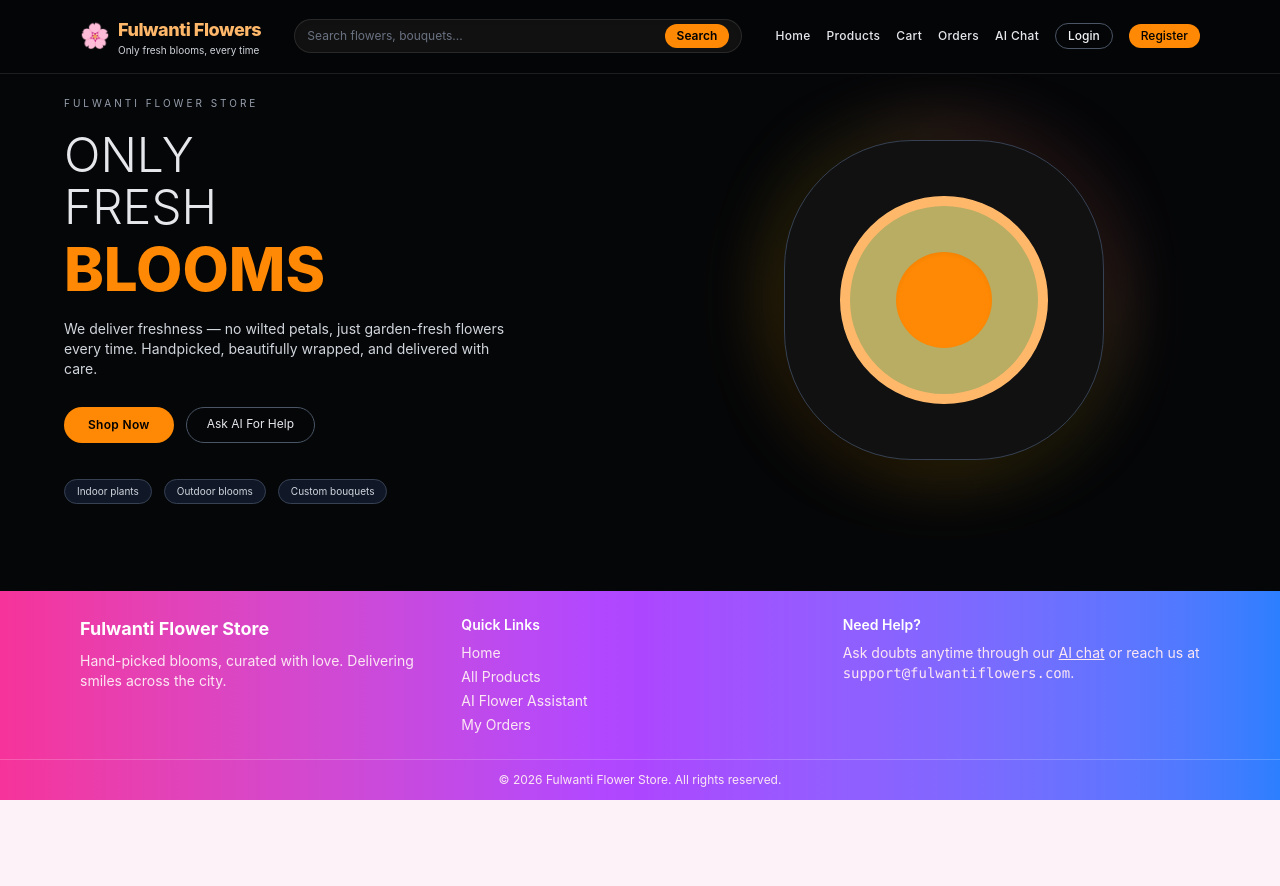
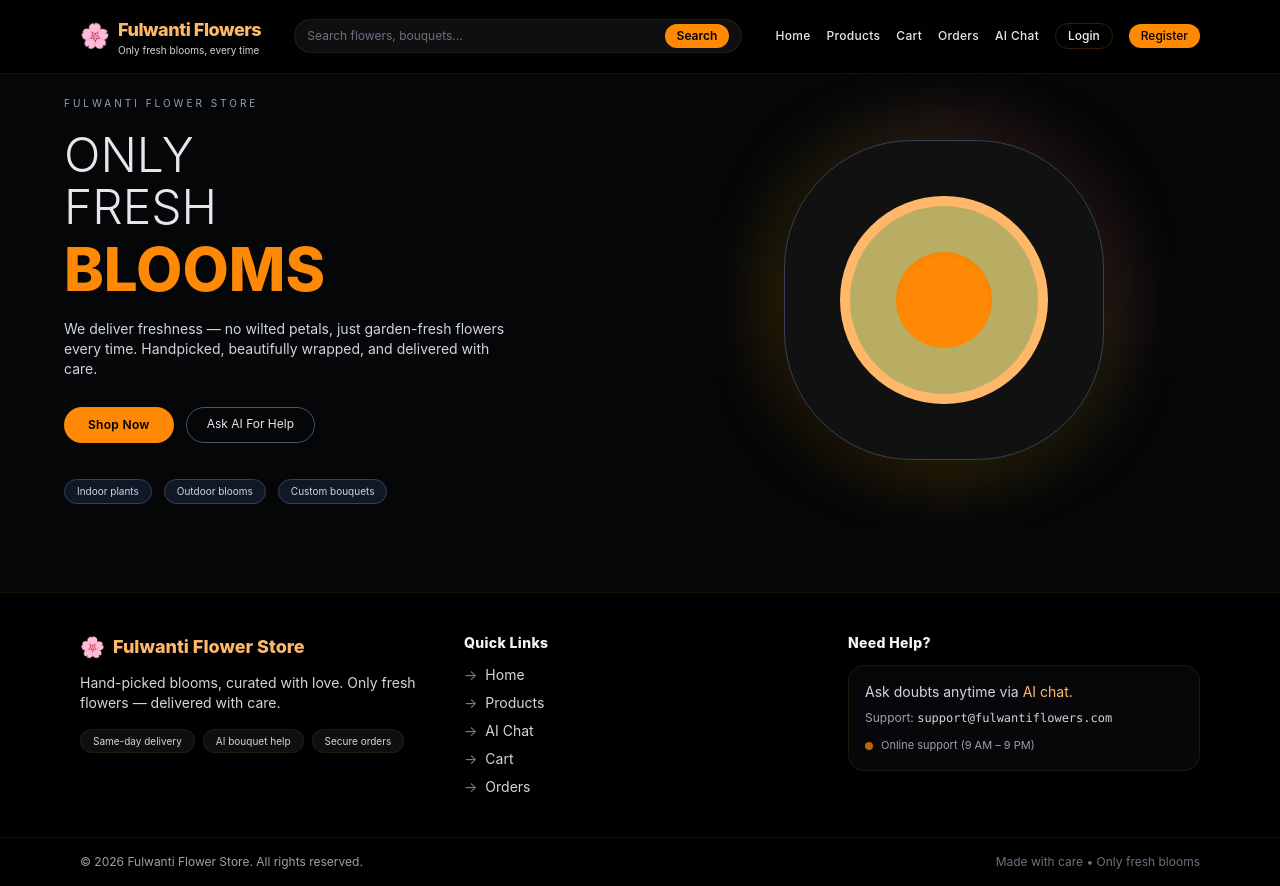
Before and after one commit to ShraddhaMulekar/Fulwanti_flower_store, a React app in the folder frontend/: page / in a window 1280 px wide. Before the commit the page ends 800 px from the top, so only its background shows below. Built offline with nearby package versions, Linux system fonts and the light colour scheme; the HTML template or start-up script is replaced by a standard one.

Commit message:
change css

```diff
--- a/frontend/src/components/Footer.jsx
+++ b/frontend/src/components/Footer.jsx
@@ -5,59 +5,113 @@ const Footer = () => {
   const year = new Date().getFullYear();
 
   return (
-    <footer className="bg-gradient-to-r from-pink-500 via-purple-500 to-blue-500 text-white mt-8">
-      <div className="max-w-6xl mx-auto px-4 py-6 grid grid-cols-1 sm:grid-cols-3 gap-6 text-sm">
+    <footer className="mt-10 border-t border-orange-400/10 bg-black text-white">
+      <div className="max-w-6xl mx-auto px-4 py-10 grid grid-cols-1 md:grid-cols-3 gap-8 text-sm animate-fade-up">
         <div>
-          <h3 className="font-bold text-lg mb-2">Fulwanti Flower Store</h3>
-          <p className="text-pink-100">
-            Hand-picked blooms, curated with love. Delivering smiles across the
-            city.
+          <div className="flex items-center gap-2">
+            <span className="text-xl">🌸</span>
+            <h3 className="font-extrabold text-lg text-orange-300">
+              Fulwanti Flower Store
+            </h3>
+          </div>
+          <p className="mt-3 text-gray-300">
+            Hand-picked blooms, curated with love. Only fresh flowers — delivered
+            with care.
           </p>
+          <div className="mt-4 flex flex-wrap gap-2 text-[10px] text-gray-300">
+            <span className="px-3 py-1 rounded-full bg-[#0f0f0f] border border-orange-400/10 hover:border-orange-400/30 transition-colors">
+              Same-day delivery
+            </span>
+            <span className="px-3 py-1 rounded-full bg-[#0f0f0f] border border-orange-400/10 hover:border-orange-400/30 transition-colors">
+              AI bouquet help
+            </span>
+            <span className="px-3 py-1 rounded-full bg-[#0f0f0f] border border-orange-400/10 hover:border-orange-400/30 transition-colors">
+              Secure orders
+            </span>
+          </div>
         </div>
 
         <div>
-          <h4 className="font-semibold mb-2">Quick Links</h4>
-          <ul className="space-y-1 text-pink-100">
+          <h4 className="font-extrabold mb-3 text-gray-100 tracking-wide">
+            Quick Links
+          </h4>
+          <ul className="space-y-2 text-gray-300">
             <li>
-              <Link to="/" className="hover:text-white transition">
-                Home
+              <Link
+                to="/"
+                className="hover:text-orange-300 transition-colors inline-flex items-center gap-2"
+              >
+                <span className="opacity-60">→</span> Home
               </Link>
             </li>
             <li>
-              <Link to="/products" className="hover:text-white transition">
-                All Products
+              <Link
+                to="/products"
+                className="hover:text-orange-300 transition-colors inline-flex items-center gap-2"
+              >
+                <span className="opacity-60">→</span> Products
               </Link>
             </li>
             <li>
-              <Link to="/ai-chat" className="hover:text-white transition">
-                AI Flower Assistant
+              <Link
+                to="/ai-chat"
+                className="hover:text-orange-300 transition-colors inline-flex items-center gap-2"
+              >
+                <span className="opacity-60">→</span> AI Chat
               </Link>
             </li>
             <li>
-              <Link to="/orders" className="hover:text-white transition">
-                My Orders
+              <Link
+                to="/cart"
+                className="hover:text-orange-300 transition-colors inline-flex items-center gap-2"
+              >
+                <span className="opacity-60">→</span> Cart
+              </Link>
+            </li>
+            <li>
+              <Link
+                to="/orders"
+                className="hover:text-orange-300 transition-colors inline-flex items-center gap-2"
+              >
+                <span className="opacity-60">→</span> Orders
               </Link>
             </li>
           </ul>
         </div>
 
         <div>
-          <h4 className="font-semibold mb-2">Need Help?</h4>
-          <p className="text-pink-100">
-            Ask doubts anytime through our{" "}
-            <Link to="/ai-chat" className="underline">
-              AI chat
-            </Link>{" "}
-            or reach us at{" "}
-            <span className="font-mono">support@fulwantiflowers.com</span>.
-          </p>
+          <h4 className="font-extrabold mb-3 text-gray-100 tracking-wide">
+            Need Help?
+          </h4>
+          <div className="rounded-2xl border border-orange-400/10 bg-[#070709] p-4 hover:border-orange-400/30 transition-colors">
+            <p className="text-gray-300">
+              Ask doubts anytime via{" "}
+              <Link to="/ai-chat" className="text-orange-300 hover:underline">
+                AI chat
+              </Link>
+              .
+            </p>
+            <p className="mt-2 text-xs text-gray-400">
+              Support:{" "}
+              <span className="font-mono text-gray-300">
+                support@fulwantiflowers.com
+              </span>
+            </p>
+            <div className="mt-3 flex gap-2 items-center">
+              <span className="w-2 h-2 rounded-full bg-orange-400 animate-pulse" />
+              <span className="text-[11px] text-gray-400">
+                Online support (9 AM – 9 PM)
+              </span>
+            </div>
+          </div>
         </div>
       </div>
 
-      <div className="border-t border-white/20">
-        <p className="text-center py-3 text-xs text-pink-100">
-          © {year} Fulwanti Flower Store. All rights reserved.
-        </p>
+      <div className="border-t border-orange-400/10">
+        <div className="max-w-6xl mx-auto px-4 py-4 flex flex-col sm:flex-row items-center justify-between gap-2 text-xs text-gray-400">
+          <p>© {year} Fulwanti Flower Store. All rights reserved.</p>
+          <p className="text-gray-500">Made with care • Only fresh blooms</p>
+        </div>
       </div>
     </footer>
   );
--- a/frontend/src/components/Navbar.jsx
+++ b/frontend/src/components/Navbar.jsx
@@ -24,7 +24,7 @@ const Navbar = () => {
   };
 
   return (
-    <nav className="fixed top-0 left-0 right-0 z-20 bg-[#050608]/90 backdrop-blur border-b border-white/10">
+    <nav className="fixed top-0 left-0 right-0 z-20 bg-black/80 backdrop-blur border-b border-orange-400/10 animate-fade-in">
       <div className="max-w-6xl mx-auto flex items-center justify-between px-4 py-4 gap-4 text-sm">
         {/* Brand */}
         <div
@@ -33,7 +33,7 @@ const Navbar = () => {
         >
           <span className="text-2xl">🌸</span>
           <div className="leading-tight">
-            <p className="font-extrabold text-orange-300 tracking-tight text-lg">
+            <p className="font-extrabold text-orange-300 tracking-tight text-lg drop-shadow">
               Fulwanti Flowers
             </p>
             <p className="text-[10px] text-gray-300">
@@ -45,7 +45,7 @@ const Navbar = () => {
         {/* Search */}
         <form
           onSubmit={handleSearch}
-          className="hidden md:flex flex-1 max-w-md items-center bg-[#111111] rounded-full px-3 py-1 shadow-inner border border-white/10"
+          className="hidden md:flex flex-1 max-w-md items-center bg-[#0f0f0f] rounded-full px-3 py-1 shadow-inner border border-orange-400/10 hover:border-orange-400/30 transition-colors"
         >
           <input
             type="text"
@@ -56,7 +56,7 @@ const Navbar = () => {
           />
           <button
             type="submit"
-            className="ml-2 px-3 py-1 rounded-full bg-orange-400 text-black text-xs font-semibold hover:bg-orange-300 transition-transform transform hover:-translate-y-0.5"
+            className="ml-2 px-3 py-1 rounded-full bg-orange-400 text-black text-xs font-semibold hover:bg-orange-300 transition-transform transform hover:-translate-y-0.5 active:translate-y-0"
           >
             Search
           </button>
@@ -82,7 +82,7 @@ const Navbar = () => {
           >
             Cart
             {cartItems.length > 0 && (
-              <span className="ml-1 inline-flex items-center justify-center text-[10px] w-5 h-5 rounded-full bg-orange-400 text-black animate-bounce">
+              <span className="ml-1 inline-flex items-center justify-center text-[10px] w-5 h-5 rounded-full bg-orange-400 text-black animate-pulse">
                 {cartItems.length}
               </span>
             )}
@@ -104,13 +104,13 @@ const Navbar = () => {
             <>
               <Link
                 to="/login"
-                className="px-3 py-1 rounded-full border border-gray-600 text-gray-100 hover:bg-gray-800 transition"
+                className="px-3 py-1 rounded-full border border-orange-400/20 text-gray-100 hover:border-orange-400/40 hover:text-orange-300 transition-colors"
               >
                 Login
               </Link>
               <Link
                 to="/register"
-                className="px-3 py-1 rounded-full bg-orange-400 text-black hover:bg-orange-300 transition"
+                className="px-3 py-1 rounded-full bg-orange-400 text-black hover:bg-orange-300 transition-transform transform hover:-translate-y-0.5"
               >
                 Register
               </Link>
@@ -130,7 +130,7 @@ const Navbar = () => {
 
               <button
                 onClick={handleLogout}
-                className="px-3 py-1 rounded-full border border-gray-600 text-gray-100 hover:bg-gray-800 transition"
+                className="px-3 py-1 rounded-full border border-orange-400/20 text-gray-100 hover:border-orange-400/40 hover:text-orange-300 transition-colors"
               >
                 Logout
               </button>
```
